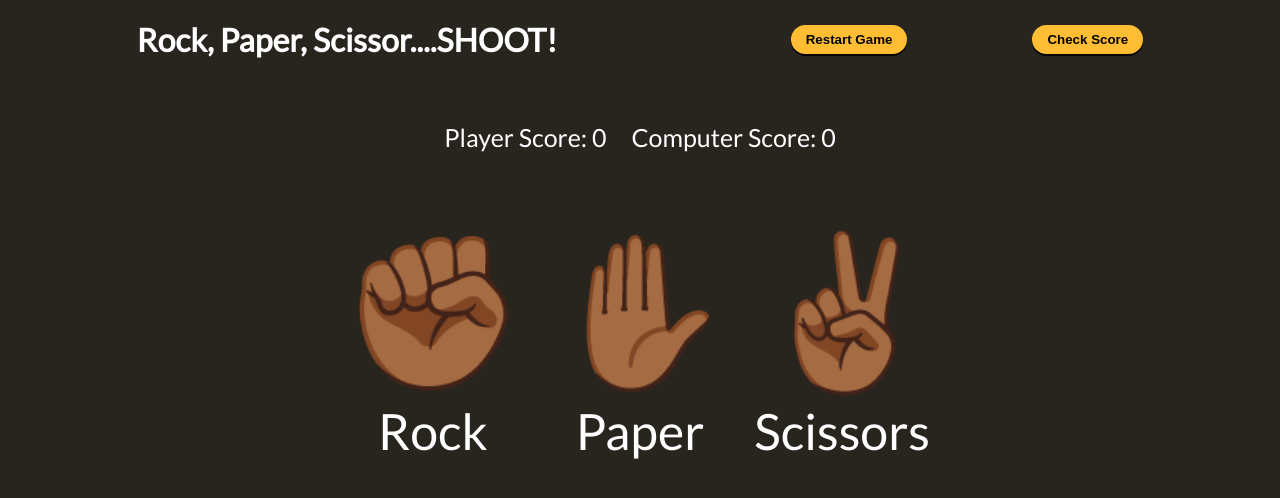
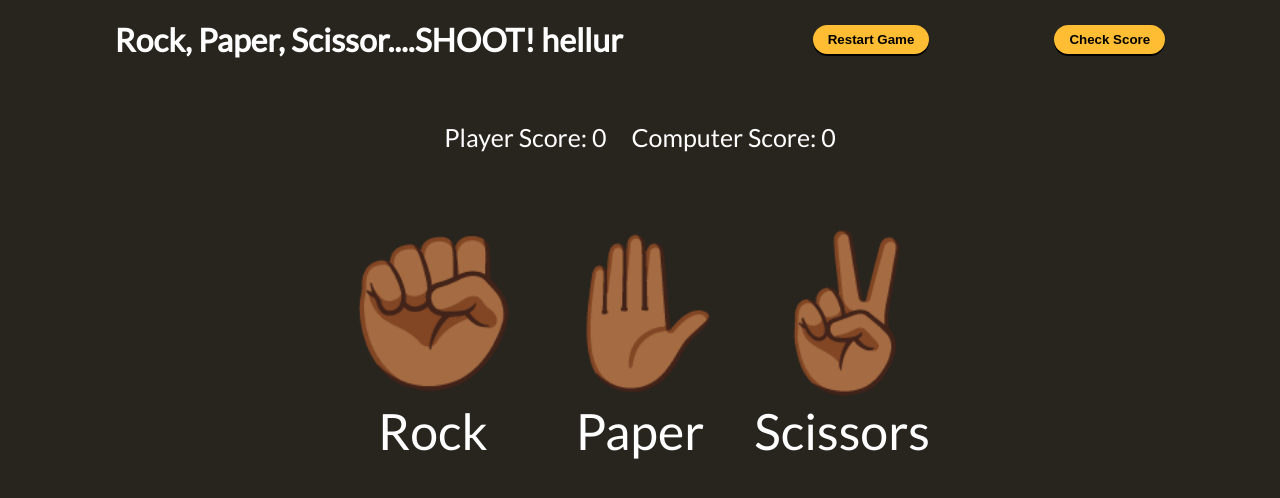
Before and after one commit to satele99/rock-paper-scissors-project, a plain HTML site: page index.html in a window 1280 px wide. Shown: the top 498 px of the page. Drawn offline with Linux system fonts and the light colour scheme.

```diff
--- a/index.html
+++ b/index.html
@@ -10,7 +10,7 @@
 </head>
 <body>
     <header>
-        <h1>Rock, Paper, Scissor....SHOOT!</h1>
+        <h1>Rock, Paper, Scissor....SHOOT! hellur</h1>
         <nav>
             <ul>
                 <li><button id="restart-button">Restart Game</button></li>
```
Also changed, not shown: .github/workflows/ci-cd.yml.
